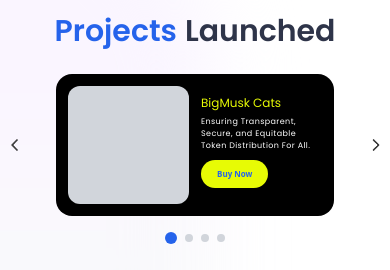
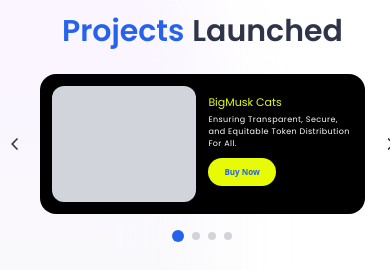
Before and after one commit to drex007/fairlauncher-ui, a React (Vite) app: page / in a window 390 px wide. Shown: the part 737-1007 px from the top of the page. Built offline with nearby package versions, Linux system fonts and the light colour scheme; a web font is replaced by a local one.

Commit message:
responsiveness

```diff
--- a/src/components/ProjectLaunched.jsx
+++ b/src/components/ProjectLaunched.jsx
@@ -1,5 +1,7 @@
 import React, { useState } from 'react'
 import { arrowLeft, arrowRight } from '../assets'
+import Slides from './Slides'
+
 
 const ProjectLaunched = () => {
     const [count, setCount] = useState(0)
@@ -8,28 +10,28 @@ const ProjectLaunched = () => {
         setCount(countParam)
     }
     const dotCount = [0, 1, 2, 3]
+
+    const prev = () => setCount((count) => (count === 0 ? dotCount.length - 1 : count - 1))
+    const next = () => setCount((count) => (count === dotCount.length - 1 ? 0 : count + 1))
+
+
+
+
     return (
         <div className='bg-transparent'>
             <div className='grid'>
                 <p className='flex justify-center lg:text-[45px] text-[30px] font-poppins font-semibold pt-16 pb-4 space-x-2'> <span className='text-blue-600'> Projects </span> <span className='text-primary-text-color'>Launched</span></p>
-                <div className='overflow-hidden lg:w-2/5 flex justify-center items-center space-x-8 mx-auto max-md:px-1'>
-                    <img src={arrowLeft} alt="" width={20}  className='cursor-pointer'/>
-                    <div className='w-full bg-black lg:h-3/2  h-4/3 mx-auto my-1 rounded-2xl flex flex-1 '>
-                        <div className='flex-[0.5] bg-gray-300 m-3 rounded-xl'>
+                <div className='lg:w-2/5 flex justify-center items-center space-x-4 mx-auto max-md:px-1'>
+                    <img src={arrowLeft} alt="" width={20} className='cursor-pointer' onClick={prev} />
 
-                        </div>
-                        <div className='flex-[0.5] my-3 mr-3 rounded-xl py-2'>
-                            <p className='font-poppins lg:text-[18px] text-[12px] text-primary-yellow'>BigMusk Cats</p>
-                            <p className='font-poppins lg:text-[12px] text-[8px] text-white tracking-wider md:mt-3 mt-1'>Ensuring Transparent, Secure, and Equitable Token Distribution For All.</p>
 
-                            <button className='py-2 md:px-10 px-4 bg-primary-yellow text-blue-600 font-semibold rounded-3xl md:text-[10px] text-[8px] my-2'>Buy Now</button>
+                    <Slides slides={dotCount} current={count} />
 
-                        </div>
-                    </div>
-                    <img src={arrowRight} alt="" width={20} className='cursor-pointer max-sm:-ml-2'/>
+
+                    <img src={arrowRight} alt="" width={20} className='cursor-pointer max-sm:-ml-2' onClick={next} />
                 </div>
                 <div className='flex justify-center space-x-2 my-3 items-center'>
-                    {dotCount?.map((e, i) => <p className={`${count === i ? 'bg-blue-600 h-[12px] w-[12px] ' : 'bg-gray-300 h-[8px] w-[8px]'}  rounded-full`} onClick={(e) => setCountHandler(i)}></p>)}
+                    {dotCount?.map((e, i) => <p className={`${count === i ? 'bg-blue-600 h-[12px] w-[12px] ' : 'bg-gray-300 h-[8px] w-[8px]'}  rounded-full`}></p>)}
                 </div>
 
             </div>
--- /dev/null
+++ b/src/components/Slides.jsx
@@ -0,0 +1,31 @@
+import React, { useState } from 'react'
+
+const Slides = ({ slides, current}) => {
+    const [currentSlide, setCurrentSlide] = useState(0)
+
+    return (
+        <div className='relative w-full md:w-96 overflow-hidden'>
+            <div
+                className='flex transition-transform duration-1000 ease-in-out'
+                style={{ transform: `translateX(-${currentSlide * 100}%)` }}
+            >
+                {slides.map((slide, index) => (
+                    <div key={index} className='w-full flex-shrink-0'>
+                        <div className='bg-black lg:h-3/2 h-4/3 mx-auto my-1 rounded-2xl flex flex-1'>
+                            <div className='bg-gray-300 flex-[0.5]  m-3 rounded-xl'>
+                            </div>
+                            <div className='flex-[0.5] my-3 mr-3 rounded-xl py-2'>
+                                <p className='font-poppins lg:text-[15px] text-[11px] text-primary-yellow'>BigMusk Cats</p>
+                                <p className='font-poppins lg:text-[11px] text-[8px] text-white tracking-wider md:mt-3 mt-1'>Ensuring Transparent, Secure, and Equitable Token Distribution For All.</p>
+                                <button className='py-2 md:px-10 px-4 bg-primary-yellow text-blue-600 font-semibold rounded-3xl md:text-[10px] text-[8px] my-2'>Buy Now</button>
+                            </div>
+                        </div>
+                    </div>
+                ))}
+            </div>
+            {/* Add navigation buttons if needed */}
+        </div>
+    )
+}
+
+export default Slides
--- a/src/components/SupportedChain.jsx
+++ b/src/components/SupportedChain.jsx
@@ -5,7 +5,7 @@ import UniqueFeatures from './UniqueFeatures'
 
 const SupportedChain = () => {
     return (
-        <div className='w-full'>
+        <div className='overflow-hidden w-full'>
             <div className='bg-gradient-to-b absolute min-w-full min-h-[850px] rounded-full -z-10 -translate-x-[45%] translate-y-[5%]  from-purple-50 via-gray-50 blur-2xl to-sky-100 from-25% to-75%'>
             </div>
             <div>
--- a/src/components/UniqueFeatures.jsx
+++ b/src/components/UniqueFeatures.jsx
@@ -15,14 +15,14 @@ const UniqueFeatures = () => {
       <div className='flex-[0.5] flex justify-normal space-x-10 items-center'>
         <div className='w-2/5'>
           <div className='flex space-x-2 my-2'>
-            <p className='h-[10px] w-[30px] bg-primary-yellow mt-4'></p>
+            <p className='h-[10px] w-[25px] bg-primary-yellow mt-4'></p>
             <div className='font-poppins py-3 px-2 bg-gray-200 rounded-lg lg:text-[13px] text-[10px]'>
               <p className='font-semibold  text-primary-black-text'>Anti-Rug</p>
               Ensuring Transparent, Secure, and Equitable Token Distribution For All.</div>
           </div>
 
           <div className='flex space-x-2 my-2'>
-            <p className='h-[10px] w-[30px] bg-primary-yellow mt-4'></p>
+            <p className='h-[10px] w-[25px] bg-primary-yellow mt-4'></p>
             <div className='font-poppins py-3 px-2 bg-gray-200 rounded-lg lg:text-[13px] text-[10px]'>
               <p className='font-semibold  text-primary-black-text'>Whitelisted Sale</p>
               Ensuring Transparent, Secure, and Equitable Token Distribution For All.</div>
@@ -32,21 +32,21 @@ const UniqueFeatures = () => {
 
         <div className='w-2/5'>
           <div className='flex space-x-2 my-2'>
-            <p className='h-[10px] w-[30px] bg-primary-yellow mt-4'></p>
+            <p className='h-[10px] w-[25px] bg-primary-yellow mt-4'></p>
             <div className='font-poppins py-3 px-2 bg-gray-200 rounded-lg lg:text-[13px] text-[10px]'>
               <p className='font-semibold  text-primary-black-text'>Autolist To Dex</p>
               Ensuring Transparent, Secure, and Equitable Token Distribution For All.</div>
           </div>
 
           <div className='flex space-x-2 my-2'>
-            <p className='h-[10px] w-[30px] bg-primary-yellow mt-4'></p>
+            <p className='h-[10px] w-[25px] bg-primary-yellow mt-4'></p>
             <div className='font-poppins py-3 px-2 bg-gray-200 rounded-lg lg:text-[13px] text-[10px]'>
               <p className='font-semibold  text-primary-black-text'>Token Vesting</p>
               Ensuring Transparent, Secure, and Equitable Token Distribution For All.</div>
           </div>
 
           <div className='flex space-x-2 my-2'>
-            <p className='h-[10px] w-[30px] bg-primary-yellow mt-4'></p>
+            <p className='h-[10px] w-[25px] bg-primary-yellow mt-4'></p>
             <div className='font-poppins py-3 px-2 bg-gray-200 rounded-lg lg:text-[13px] text-[10px]'>
               <p className='font-semibold  text-primary-black-text'>Low fees</p>
               Ensuring Transparent, Secure, and Equitable Token Distribution For All.</div>
--- a/src/pages/LandingPage.jsx
+++ b/src/pages/LandingPage.jsx
@@ -5,6 +5,7 @@ import SupportedChain from '../components/SupportedChain'
 import LaunchNow from '../components/LaunchNow'
 import NewsLetter from '../components/NewsLetter'
 import Footer from '../components/Footer'
+
 
 
 const LandingPage = () => {
```
